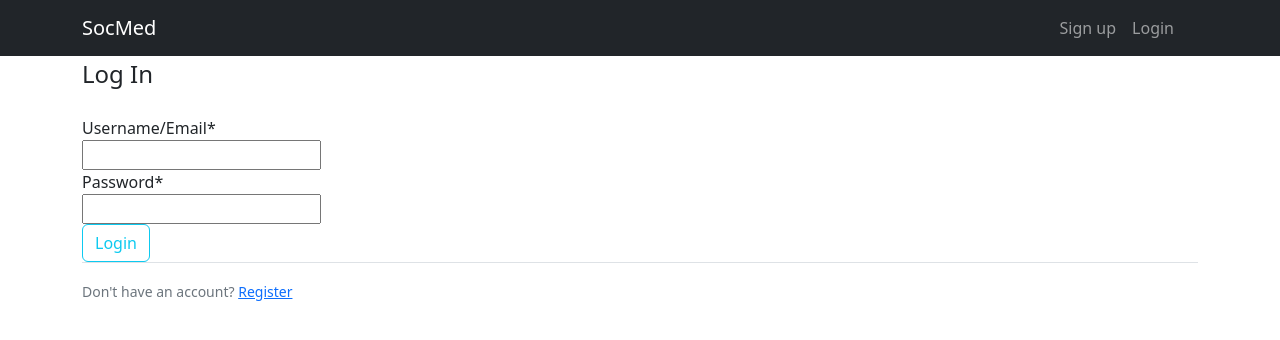
After one commit to pankaj1707k/django-socmedia, a Django app: page /login/ in a window 1280 px wide. The commit adds this page. Shown: the top 340 px of the page. Run offline with Django 4.2, Linux system fonts and the light colour scheme; some libraries are stand-ins or nearby versions.

Commit message:
feat: user registration and login

```diff
--- a/base/settings.py
+++ b/base/settings.py
@@ -42,6 +42,7 @@ INSTALLED_APPS = [
     "django.contrib.sessions",
     "django.contrib.messages",
     "django.contrib.staticfiles",
+    "crispy_forms",
     "users.apps.UsersConfig",
 ]
 
--- a/users/forms.py
+++ b/users/forms.py
@@ -1,9 +1,24 @@
-from django.contrib.auth import forms, get_user_model
+from django import forms
+from django.contrib.auth import get_user_model
+from django.contrib.auth.forms import UserCreationForm as BaseUserCreationForm
 
 User = get_user_model()
 
 
-class UserCreationForm(forms.UserCreationForm):
+class UserCreationForm(BaseUserCreationForm):
     class Meta:
         model = User
         fields = ("username", "email")
+
+
+class UserRegisterForm(BaseUserCreationForm):
+    email = forms.EmailField()
+
+    class Meta:
+        model = User
+        fields = ("username", "email", "password1", "password2")
+
+
+class UserLoginForm(forms.Form):
+    username = forms.CharField(label="Username/Email")
+    password = forms.CharField(widget=forms.PasswordInput())
--- a/users/templates/base.html
+++ b/users/templates/base.html
@@ -26,10 +26,10 @@
                 </li>
                 {% else %}
                 <li class="nav-item">
-                    <a class="nav-link" href="#">Sign up</a>
+                    <a class="nav-link" href="{% url 'register' %}">Sign up</a>
                 </li>
                 <li class="nav-item">
-                    <a class="nav-link" href="#">Login</a>
+                    <a class="nav-link" href="{% url 'login' %}">Login</a>
                 </li>
                 {% endif %}
             </ul>
@@ -48,11 +48,6 @@
 
     {% block content %} {% endblock %}
 
-    <footer
-        class="d-flex flex-wrap justify-content-center align-items-center py-2 mt-4 border-top fixed-bottom bg-dark text-white">
-        <span class="text-muted">Made by Pankaj Kumar</span>
-    </footer>
-
     <script src="https://cdn.jsdelivr.net/npm/bootstrap@5.2.2/dist/js/bootstrap.bundle.min.js"
         integrity="sha384-OERcA2EqjJCMA+/3y+gxIOqMEjwtxJY7qPCqsdltbNJuaOe923+mo//f6V8Qbsw3"
         crossorigin="anonymous"></script>
--- a/users/templates/home.html
+++ b/users/templates/home.html
@@ -6,8 +6,8 @@
         Register/Login to see your feed.
         <span>&#128516;</span>
     </h1>
-    <a href="#" class="btn btn-primary btn-lg mt-4">Sign up</a>
-    <a href="#" class="btn btn-primary btn-lg mt-4">Login</a>
+    <a href="{% url 'register' %}" class="btn btn-primary btn-lg mt-4">Sign up</a>
+    <a href="{% url 'login' %}" class="btn btn-primary btn-lg mt-4">Login</a>
     {% endif %}
 </main>
 {% endblock content %}
--- /dev/null
+++ b/users/templates/login.html
@@ -0,0 +1,21 @@
+{% extends "base.html" %}
+{% load crispy_forms_tags %}
+{% block content %}
+<main class="container">
+    <form method="POST">
+        {% csrf_token %}
+        <fieldset class="form-group">
+            <legend class="bottom-border mb-4">Log In</legend>
+            {{ form|crispy }}
+        </fieldset>
+        <div class="form-group">
+            <button class="btn btn-outline-info" type="submit">Login</button>
+        </div>
+    </form>
+    <div class="border-top pt-3">
+        <small class="text-muted">
+            Don't have an account? <a href="{% url 'register' %}" class="ml-2">Register</a>
+        </small>
+    </div>
+    </div>
+    {% endblock content %}
--- a/users/urls.py
+++ b/users/urls.py
@@ -4,4 +4,6 @@ from users import views
 
 urlpatterns = [
     path("", views.home_view, name="home"),
+    path("register/", views.RegisterView.as_view(), name="register"),
+    path("login/", views.LoginView.as_view(), name="login"),
 ]
--- a/users/views.py
+++ b/users/views.py
@@ -1,7 +1,70 @@
-from django.shortcuts import render
+from django.contrib import messages
+from django.contrib.auth import authenticate, login
+from django.shortcuts import redirect, render
+from django.views import generic
+
+from users import forms
 
 
 def home_view(request):
     if request.user.is_authenticated:
         return render(request, "feed.html")
     return render(request, "home.html")
+
+
+class RegisterView(generic.TemplateView):
+    template_name = "register.html"
+    form_class = forms.UserRegisterForm
+
+    def get_context_data(self, **kwargs) -> dict:
+        context = super().get_context_data(**kwargs)
+        context["title"] = "SocMed | Register"
+        return context
+
+    def get(self, request):
+        form = self.form_class()
+        context = self.get_context_data()
+        context["form"] = form
+        return render(request, self.template_name, context)
+
+    def post(self, request):
+        form = self.form_class(request.POST)
+        if form.is_valid():
+            form.save()
+            messages.success(request, "Registration successful!")
+            return redirect("home")
+        context = self.get_context_data()
+        context["form"] = form
+        return render(request, self.template_name, context)
+
+
+class LoginView(generic.TemplateView):
+    template_name = "login.html"
+    form_class = forms.UserLoginForm
+
+    def get_context_data(self, **kwargs) -> dict:
+        context = super().get_context_data(**kwargs)
+        context["title"] = "SocMed | Register"
+        return context
+
+    def get(self, request):
+        form = self.form_class()
+        context = self.get_context_data()
+        context["form"] = form
+        return render(request, self.template_name, context)
+
+    def post(self, request):
+        form = self.form_class(request.POST)
+        if form.is_valid():
+            username = form.cleaned_data.get("username")
+            password = form.cleaned_data.get("password")
+            user = authenticate(request, username=username, password=password)
+            if user:
+                login(request, user)
+                messages.success(request, "Logged in!")
+                return redirect("home")
+            else:
+                messages.error(request, "Invalid credentials")
+        context = self.get_context_data()
+        context["form"] = form
+        return render(request, self.template_name, context)
```
Also changed, not shown: users/templates/register.html (added, +21 -0 lines).
